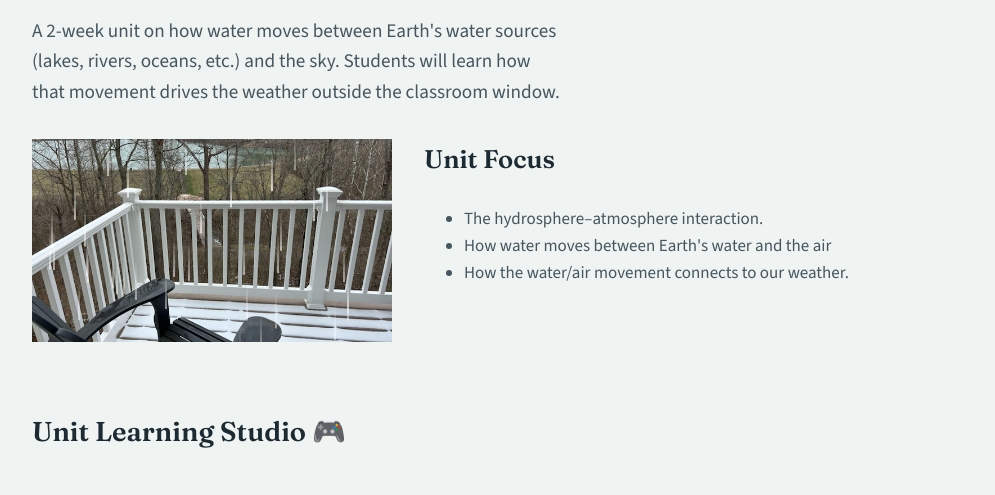
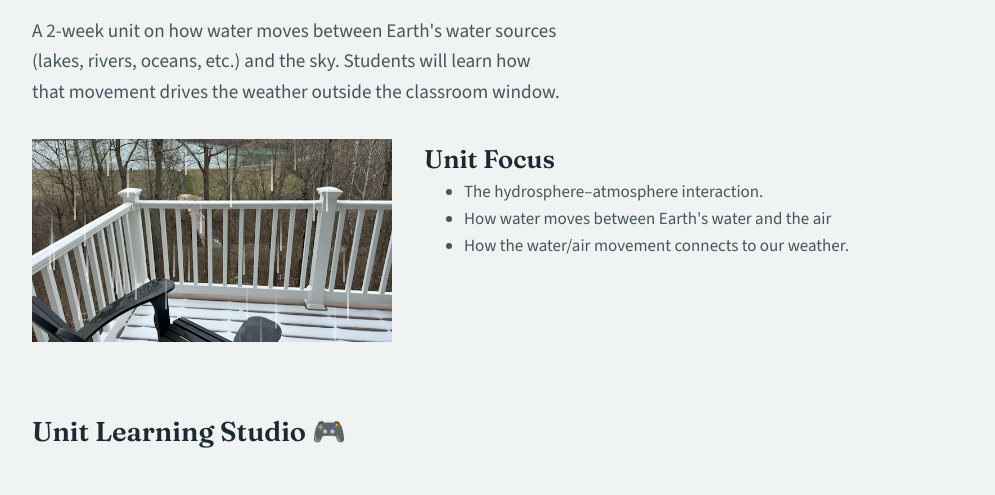
Before and after one commit to hsteve858/rain-site, a plain HTML site: page index.html in a window 1280 px wide. Shown: the part 305-800 px from the top of the page, without its empty margins (142-1137 px from the left). Drawn offline with nearby package versions, Linux system fonts and the light colour scheme.

Commit message:
Update index.html

```diff
--- a/index.html
+++ b/index.html
@@ -99,7 +99,7 @@
     </div>
 
 <div class="focus-content">
-  <h2>Unit Focus</h2><br>
+  <h2>Unit Focus</h2>
   <ul class="section-lede">
     <li>The hydrosphere–atmosphere interaction.</li>
     <li>How water moves between Earth's water and the air</li>
```
